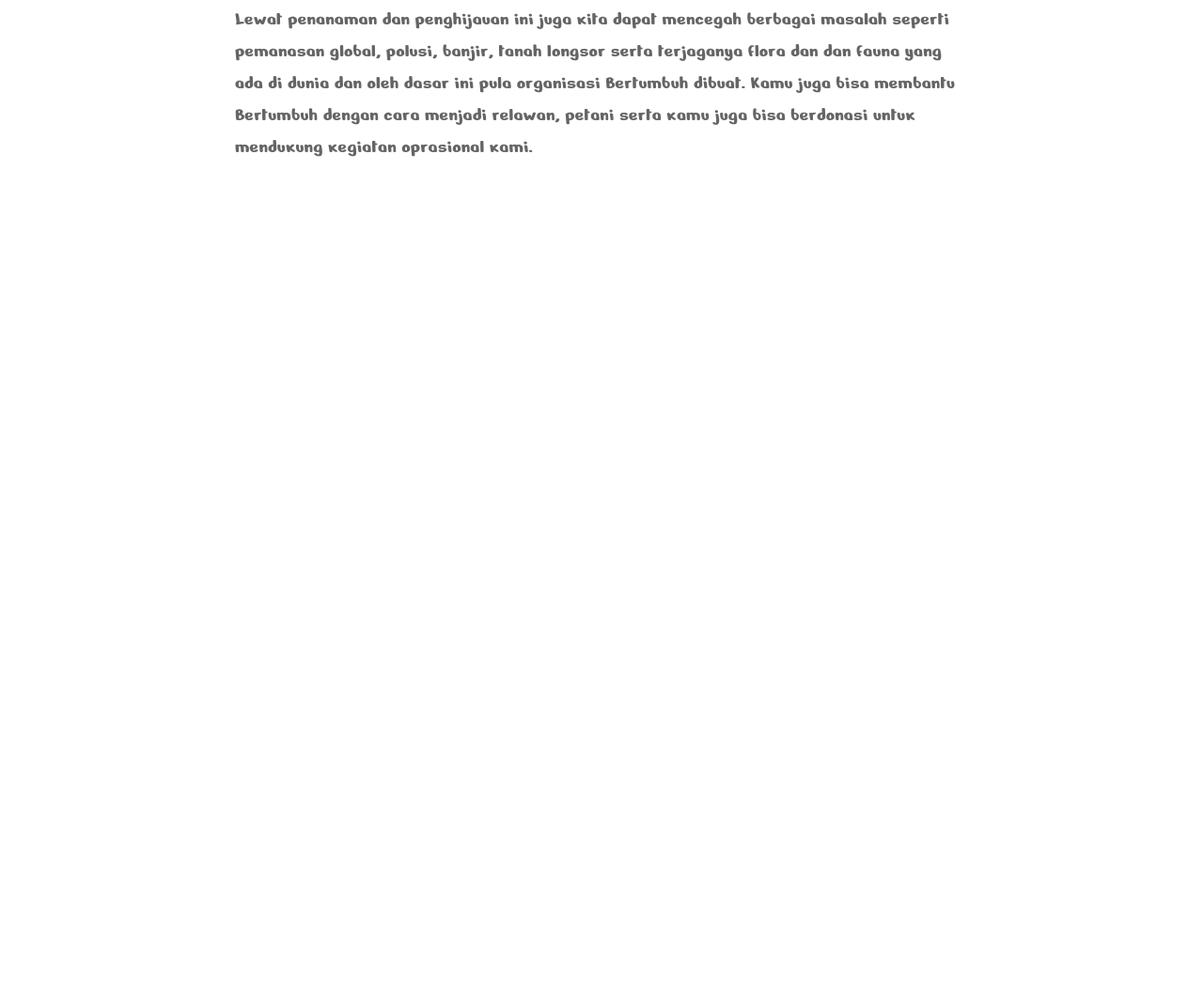
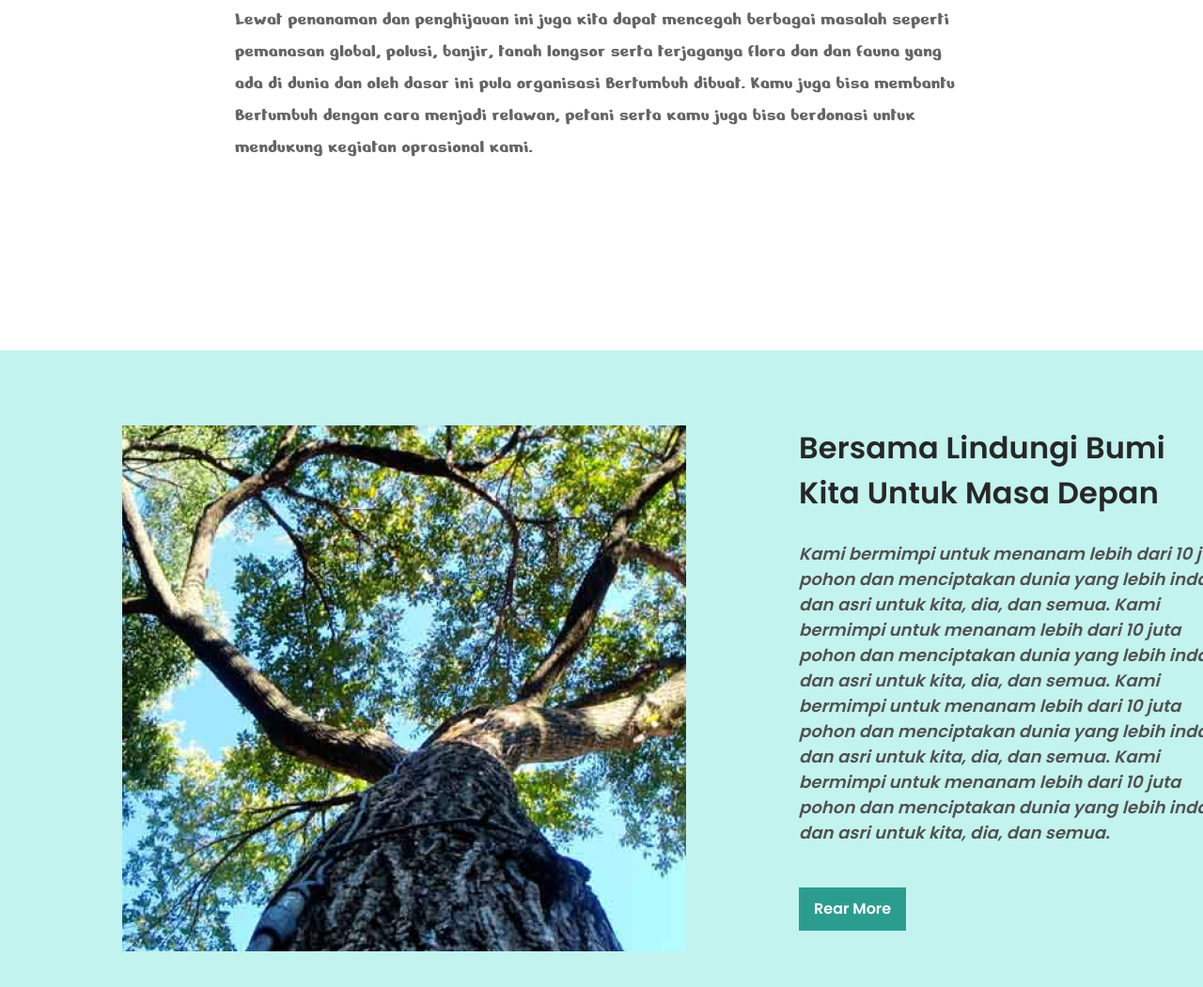
Before and after one commit to AleksandreMaisuradze/davaleba5, a plain HTML site: page index.html in a window 1280 px wide. Shown: the part 583-1634 px from the top of the page at 94% size. Before the commit the page ends 956 px from the top, so only its background shows below. Drawn offline with Linux system fonts and the light colour scheme.

Commit message:
Finish section1 and start section2

```diff
--- a/css/style.css
+++ b/css/style.css
@@ -83,3 +83,59 @@
  }
 
  /* Start Section1  */
+ .section_1 {
+     width: 1440px;
+     margin: 0 auto;
+     padding: 80px 130px;
+     background-color: #C2F3EE;
+ }
+
+ .section_1_img {
+     display: inline-block;
+     vertical-align: top;
+ }
+
+ .section_1_div {
+     width: 460px;
+     height: 538px;
+     display: inline-block;
+     margin-left: 116px;
+     vertical-align: top;
+ }
+
+ .section_1_title {
+     font-family: Poppins;
+     font-size: 32px;
+     font-weight: 500;
+     line-height: 48px;
+     letter-spacing: 0.005em;
+     color: #272727;
+
+ }
+
+ .section_1_text {
+     font-family: Poppins;
+     font-size: 18px;
+     font-style: italic;
+     font-weight: 400;
+     line-height: 27px;
+     letter-spacing: 0.005em;
+     color: #515151;
+     margin: 27px 0 45px;
+
+ }
+
+ .section_1_button {
+     font-family: Poppins;
+     font-size: 16px;
+     font-weight: 400;
+     line-height: 24px;
+     letter-spacing: 0em;
+     padding: 11px 16px;
+     background-color: #2A9D8F;
+     color: #FFFFFF;
+     border: 0;
+
+ }
+
+ /* Start Section2  */
--- a/index.html
+++ b/index.html
@@ -41,6 +41,22 @@
             relawan, petani serta kamu juga bisa berdonasi untuk mendukung kegiatan oprasional kami.</p>
     </article>
     <!-- Start Section1 -->
+    <section class="section_1">
+        <img src="images/Rectangle 104.png" alt="tree" class="section_1_img">
+        <div class="section_1_div">
+            <h1 class="section_1_title">Bersama Lindungi Bumi Kita
+                Untuk Masa Depan</h1>
+            <p class="section_1_text">Kami bermimpi untuk menanam lebih dari 10 juta pohon dan menciptakan dunia yang
+                lebih indah dan asri
+                untuk kita, dia, dan semua. Kami bermimpi untuk menanam lebih dari 10 juta pohon dan menciptakan dunia
+                yang lebih indah dan asri untuk kita, dia, dan semua. Kami bermimpi untuk menanam lebih dari 10 juta
+                pohon dan menciptakan dunia yang lebih indah dan asri untuk kita, dia, dan semua. Kami bermimpi untuk
+                menanam lebih dari 10 juta pohon dan menciptakan dunia yang lebih indah dan asri untuk kita, dia, dan
+                semua.</p>
+            <button class="section_1_button">Rear More</button>
+        </div>
+    </section>
+    <!-- Start Section2  -->
 </body>
 
 </html>
```
Also changed, not shown: images/Rectangle 104.png (added).
